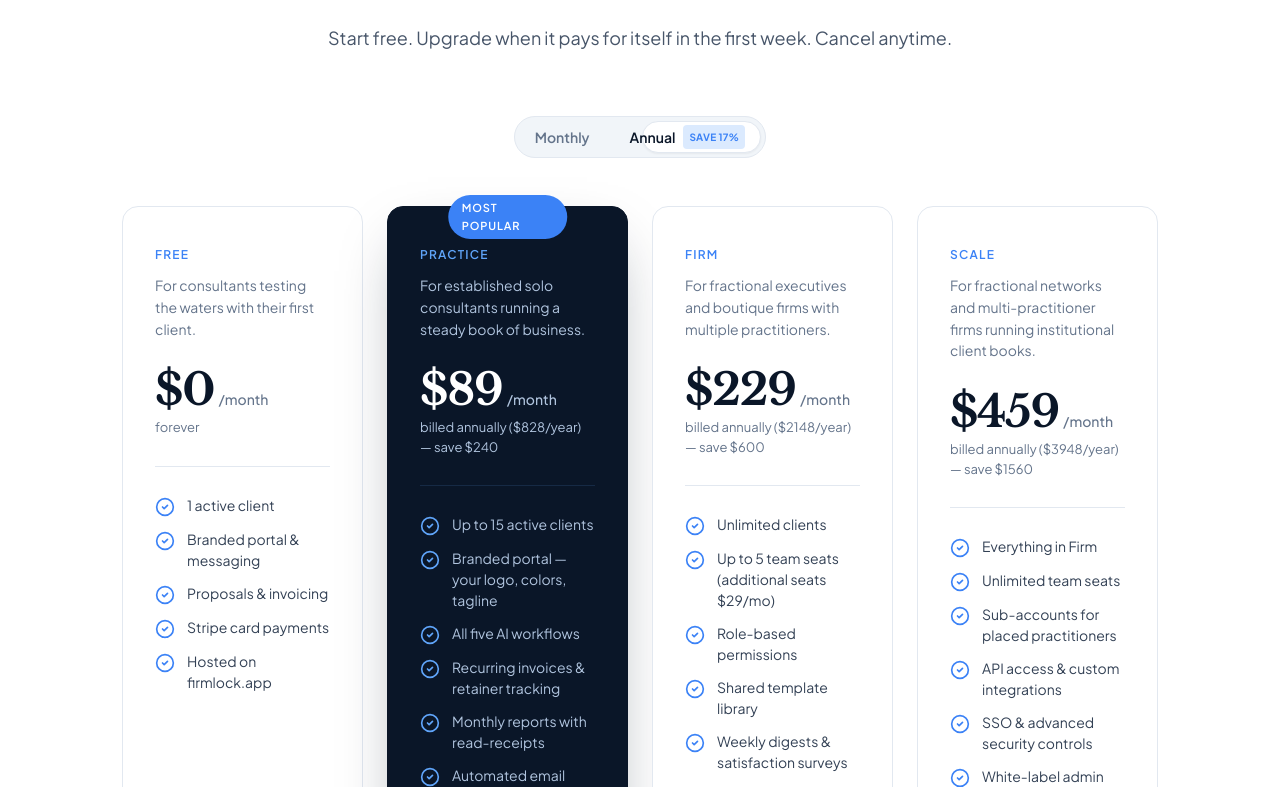
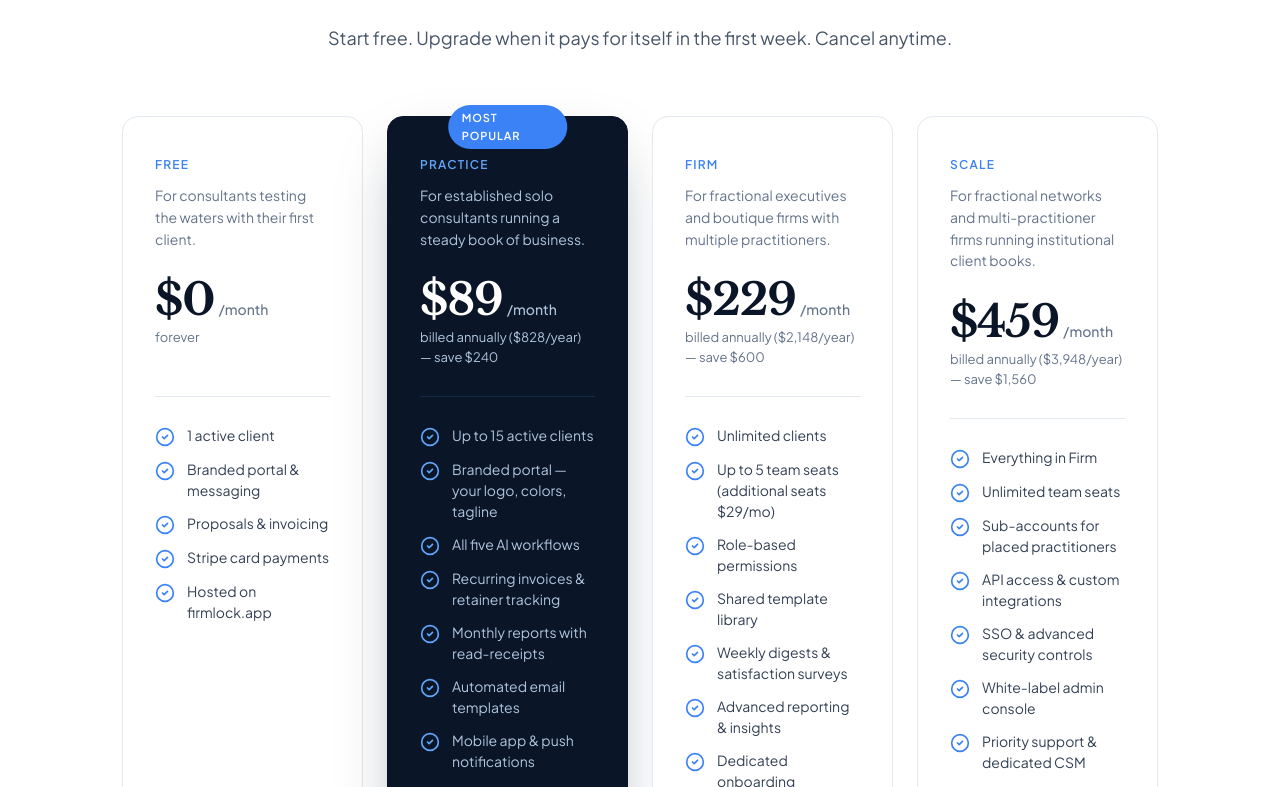
Before and after one commit to GrantK888/firmlock, a Next.js app: page / in a window 1280 px wide. Shown: the part 5713-6500 px from the top of the page. Built offline with nearby package versions, Linux system fonts and the light colour scheme.

Commit message:
Update Pricing.tsx

```diff
--- a/app/sections/Pricing.tsx
+++ b/app/sections/Pricing.tsx
@@ -1,31 +1,26 @@
 "use client";
 
-import { useState } from "react";
 import { CheckCircle2 } from "lucide-react";
 import Button from "../components/Button";
 import SectionIntro from "../components/SectionIntro";
 
-type BillingPeriod = "monthly" | "annual";
-
 type Plan = {
   tier: string;
-  price: number; // headline $/month, same for both views
+  price: number;
+  subtext: string;
   desc: string;
   features: string[];
   cta: string;
   ctaVariant: "primary" | "secondary";
   ctaHref?: string;
   featured?: boolean;
-  isFree?: boolean;
-  // For annual subtext math
-  annualTotal?: number;
-  annualSavings?: number;
 };
 
 const plans: Plan[] = [
   {
     tier: "Free",
     price: 0,
+    subtext: "forever",
     desc: "For consultants testing the waters with their first client.",
     features: [
       "1 active client",
@@ -36,13 +31,11 @@ const plans: Plan[] = [
     ],
     cta: "Start free",
     ctaVariant: "secondary",
-    isFree: true,
   },
   {
     tier: "Practice",
     price: 89,
-    annualTotal: 828,
-    annualSavings: 240,
+    subtext: "billed annually ($828/year) — save $240",
     desc: "For established solo consultants running a steady book of business.",
     features: [
       "Up to 15 active clients",
@@ -60,8 +53,7 @@ const plans: Plan[] = [
   {
     tier: "Firm",
     price: 229,
-    annualTotal: 2148,
-    annualSavings: 600,
+    subtext: "billed annually ($2,148/year) — save $600",
     desc: "For fractional executives and boutique firms with multiple practitioners.",
     features: [
       "Unlimited clients",
@@ -78,8 +70,7 @@ const plans: Plan[] = [
   {
     tier: "Scale",
     price: 459,
-    annualTotal: 3948,
-    annualSavings: 1560,
+    subtext: "billed annually ($3,948/year) — save $1,560",
     desc: "For fractional networks and multi-practitioner firms running institutional client books.",
     features: [
       "Everything in Firm",
@@ -97,8 +88,6 @@ const plans: Plan[] = [
 ];
 
 export default function Pricing() {
-  const [billing, setBilling] = useState<BillingPeriod>("annual");
-
   return (
     <section id="pricing" className="py-24 md:py-[96px]">
       <div className="container-x">
@@ -108,11 +97,9 @@ export default function Pricing() {
           lead="Start free. Upgrade when it pays for itself in the first week. Cancel anytime."
         />
 
-        <BillingToggle value={billing} onChange={setBilling} />
-
-        <div className="grid md:grid-cols-2 lg:grid-cols-4 gap-6 items-stretch">
+        <div className="grid md:grid-cols-2 lg:grid-cols-4 gap-6 items-stretch mt-12">
           {plans.map((plan) => (
-            <PlanCard key={plan.tier} plan={plan} billing={billing} />
+            <PlanCard key={plan.tier} plan={plan} />
           ))}
         </div>
       </div>
@@ -120,88 +107,8 @@ export default function Pricing() {
   );
 }
 
-function BillingToggle({
-  value,
-  onChange,
-}: {
-  value: BillingPeriod;
-  onChange: (v: BillingPeriod) => void;
-}) {
-  return (
-    <div className="flex justify-center mb-12">
-      <div
-        role="tablist"
-        aria-label="Billing period"
-        className="relative inline-flex items-center bg-slate-100 border border-slate-200 rounded-full p--1"
-      >
-        {/* Sliding pill */}
-        <span
-          aria-hidden="true"
-          className={`absolute top-1 bottom-1 rounded-full bg-white shadow-sm border border-slate-200 transition-all duration-200 ease-out ${
-            value === "monthly"
-              ? "left-1 right-[calc(50%+2px)]"
-              : "left-[calc(50%+2px)] right-1"
-          }`}
-        />
-
-        <button
-          type="button"
-          role="tab"
-          aria-selected={value === "monthly"}
-          onClick={() => onChange("monthly")}
-          className={`relative z-10 px-5 py-2 text-sm font-semibold rounded-full transition-colors ${
-            value === "monthly"
-              ? "text-navy-900"
-              : "text-slate-500 hover:text-slate-700"
-          }`}
-        >
-          Monthly
-        </button>
-        <button
-          type="button"
-          role="tab"
-          aria-selected={value === "annual"}
-          onClick={() => onChange("annual")}
-          className={`relative z-10 inline-flex items-center gap-2 px-5 py-2 text-sm font-semibold rounded-full transition-colors ${
-            value === "annual"
-              ? "text-navy-900"
-              : "text-slate-500 hover:text-slate-700"
-          }`}
-        >
-          Annual
-          <span
-            className={`inline-flex items-center px-1.5 py-0.5 rounded text-[10px] font-bold tracking-wide uppercase ${
-              value === "annual"
-                ? "bg-action-soft text-action"
-                : "bg-slate-200 text-slate-500"
-            }`}
-          >
-            Save 17%
-          </span>
-        </button>
-      </div>
-    </div>
-  );
-}
-
-function PlanCard({
-  plan,
-  billing,
-}: {
-  plan: Plan;
-  billing: BillingPeriod;
-}) {
+function PlanCard({ plan }: { plan: Plan }) {
   const featured = plan.featured;
-
-  // Subtext under price
-  let subtext: string;
-  if (plan.isFree) {
-    subtext = "forever";
-  } else if (billing === "annual") {
-    subtext = `billed annually ($${plan.annualTotal}/year) — save $${plan.annualSavings}`;
-  } else {
-    subtext = "billed monthly";
-  }
 
   return (
     <div
@@ -255,11 +162,11 @@ function PlanCard({
           </span>
         </div>
         <p
-          className={`text-[13px] leading-[1.5] ${
+          className={`text-[13px] leading-[1.5] min-h-[40px] ${
             featured ? "text-silver" : "text-slate-500"
           }`}
         >
-          {subtext}
+          {plan.subtext}
         </p>
       </div>
 
```
